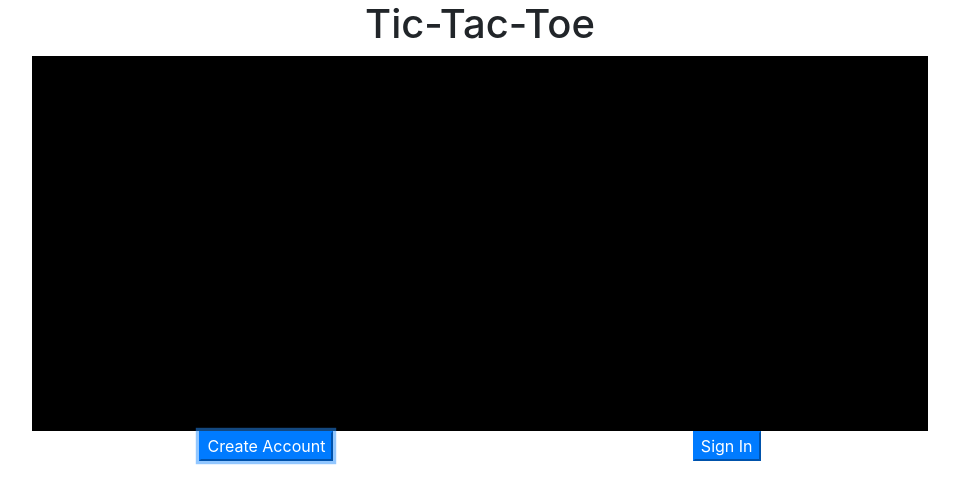
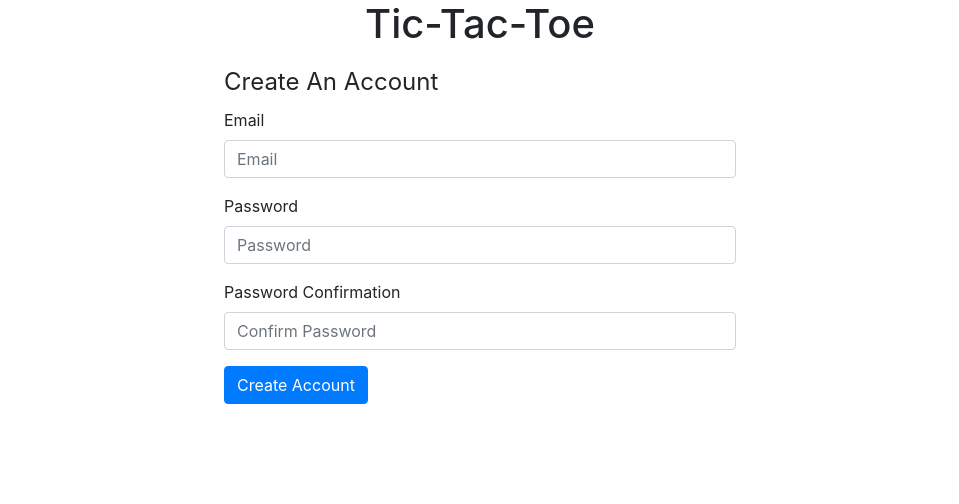
Before and after one commit to scottlurowist/Tic-Tac-Toe, a website built with webpack: page index.html in a window 1280 px wide. Both pictures are taken after a click on the button "Create Account". Shown: the whole page, without its empty margins (160-1119 px from the left). Built offline with nearby package versions, Linux system fonts and the light colour scheme.

Commit message:
I AM COMMITING A BETA OF THE CREATE ACCOUNT PAGE
This page is just a beta. It makes a call to the sign-up web service.
It then updates the status message area with a success or failure
message.

I added new files.

The api.js file contains all of the web service invocations.

I also added apiPromiseHandlers.js. This handles all of the
success and failure callbacks to the web service promises.

I also did some basic, boring, bootstrap styling that looks like
every other website. Styling will be my last task.

```diff
--- a/assets/scripts/app.js
+++ b/assets/scripts/app.js
@@ -10,9 +10,18 @@ const authEvents = require('./auth/events');
 
 $(() => {
 
+  // We are making a single page app by storing all of our subviews in a single
+  // index.html file. So we imagine that we have a pseudo-state machine and
+  // we must hide sections of the page depending upon which state we are.
+  // The state machine is implemented in ???.
+  $('#sign-up-page-form').hide();
+
   // Handles the two buttons found on the home page to either create an account
   // or to sign into an existing account.
   $('#home-page-create-account-button').on('click', authEvents.onNavigateoToSignUpPage);
   $('#home-page-sign-in-button').on('click', authEvents.onNavigateToSignInPage);
 
+  // This handles the button click on the create account page.
+  $('#sign-up-page-form').on('submit', authEvents.onSignUp);
+
 })
--- /dev/null
+++ b/assets/scripts/auth/api.js
@@ -0,0 +1,28 @@
+////////////////////////////////////////////////////////////////////////////////
+//
+// api.js
+//
+// This file handles all jQuery ajax calls to the web services.
+//
+////////////////////////////////////////////////////////////////////////////////
+
+'use strict'
+
+
+const config = require('./../config')
+const store = require('../store')
+
+
+const signUp = function (data) {
+    return $.ajax({
+      url: config.apiUrl + '/sign-up',
+      method: 'POST',
+      data: data
+    })
+}
+
+
+module.exports = {
+
+    signUp: signUp
+}
--- /dev/null
+++ b/assets/scripts/auth/apiPromiseHandlers.js
@@ -0,0 +1,33 @@
+////////////////////////////////////////////////////////////////////////////////
+//
+// ui.js
+//
+// This file handles all promises returned by jQuery ajax calls in api.js.
+//
+////////////////////////////////////////////////////////////////////////////////
+
+'use strict'
+
+
+const store = require('../store');
+
+
+// Processes the success promise success result when a user creates an account.
+const onSignUpSuccess = function(response) {
+
+  $('#status-notification-message-area').text('You are now registered ' + response.user.email);
+
+};
+
+// Processes the success promise failure result when a user attempts to create an account.
+const onSignUpFailure = function(response) {
+
+    $('#status-notification-message-area').text('Registration failed. Please try again later.');
+
+  };
+
+
+module.exports = {
+  onSignUpSuccess,
+  onSignUpFailure
+};
--- a/assets/scripts/auth/events.js
+++ b/assets/scripts/auth/events.js
@@ -9,12 +9,19 @@
 
 
 const getFormFields = require('./../../../lib/get-form-fields');
+const api = require('./api');
+const ui = require('./apiPromiseHandlers');
 
 
 // Hadn
 const onNavigateoToSignUpPage = event => {
 
-    alert('Not yet implemented...')
+    // Our pseudo-state machine toggles views from the home page
+    // to the create account page.
+    $('#home-page').hide();
+    $('#sign-up-page-form').show();
+
+
 }
 
 
@@ -24,7 +31,26 @@ const onNavigateToSignInPage = event => {
 }
 
 
+const onSignUp = event => {
+
+    event.preventDefault();
+
+    const form = event.target;
+
+    // send data in AJAX request to the API
+    api.signUp(getFormFields(form))
+
+      // handle successul response
+      .then(ui.onSignUpSuccess)
+
+      // handle failed response
+      .catch(ui.onSignUpFailure);
+}
+
+
+
 module.exports = {
     onNavigateoToSignUpPage: onNavigateoToSignUpPage,
-    onNavigateToSignInPage: onNavigateToSignInPage
+    onNavigateToSignInPage: onNavigateToSignInPage,
+    onSignUp: onSignUp
 }
--- a/assets/styles/index.scss
+++ b/assets/styles/index.scss
@@ -1,5 +1,6 @@
 @import '~bootstrap/scss/bootstrap';
 //@import './variables.scss'
+
 
 // I am havign a bizarre error defining this in variables.scss. I'll solve that
 // issue later.
@@ -12,6 +13,12 @@ $minMobileDeviceWidthInPixels: 360px;
 
 h1 {
     text-align: center;
+}
+
+#create-account-page-form-div {
+
+    margin: 0 auto;
+    width:60%
 }
 
 
@@ -31,6 +38,12 @@ h1 {
         flex-direction: column;
         flex-wrap: nowrap;
         justify-content: space-evenly;
+    }
+
+    #create-account-page-form-div {
+
+        margin: 0 auto;
+        width:85%
     }
 }
 
@@ -58,4 +71,9 @@ h1 {
         }
     }
 
+    #create-account-page-form-div {
+
+        margin: 0 auto;
+        width:40%
+    }
 }
--- a/index.html
+++ b/index.html
@@ -18,15 +18,17 @@
           <h1>Tic-Tac-Toe</h1>
         </header>
 
+        <!-- This is where we notificy the user about the state of the app
+             or any notifications that might interest the user. -->
+        <p id="status-notification-message-area"></p>
+
         <!-- This section will only be shown when in the initial landing state. -->
         <section id="home-page">
-
           <div id="homepage__img--placeholder">
             <!-- This is a temporary place holder for an image of a tic tac toe
                  board. -->
             <!-- <img src="" width="80%" height="80%"> -->
           </div>
-
           <nav>
             <input type="button" id="home-page-create-account-button"
                    class="btn-primary" value="Create Account">
@@ -34,6 +36,37 @@
                    class="btn-primary" value="Sign In">
           </nav>
         </section>
+
+        <!-- This section is only shown after the home page and the user selects
+             the option to create an account. -->
+        <section id="create-account-page">
+          <div id="create-account-page-form-div">
+            <form id="sign-up-page-form" class="form">
+              <fieldset>
+                <legend>Create An Account</legend>
+                <div class="form-group">
+                  <label for="sign-up-email">Email</label>
+                  <input id="sign-up-email" class="form-control" type="email"
+                         name="credentials[email]"
+                         placeholder="Email">
+                </div>
+                <div class="form-group">
+                  <label for="sign-up-password">Password</label>
+                  <input id="sign-up-password" class="form-control" type="password"
+                         name="credentials[password]" placeholder="Password">
+                </div>
+                <div class="form-group">
+                  <label for="sign-up-password_confirmation">Password Confirmation</label>
+                  <input id="sign-up-password_confirmmation" class="form-control"
+                         type="password" name="credentials[password_confirmation]"
+                         placeholder="Confirm Password">
+                </div>
+
+                <input type="submit" class="btn btn-primary" value="Create Account">
+              </fieldset>
+            </form>
+          </section>
+          </div>
       </main>
     </body>
 </html>
```
